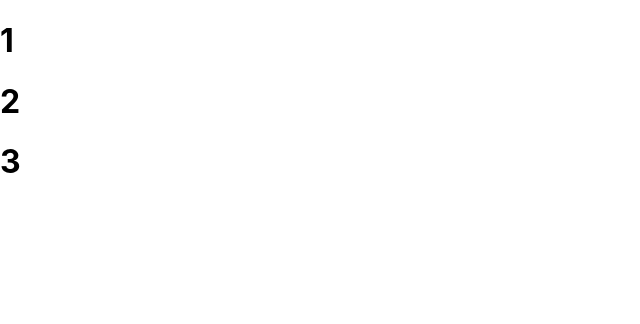
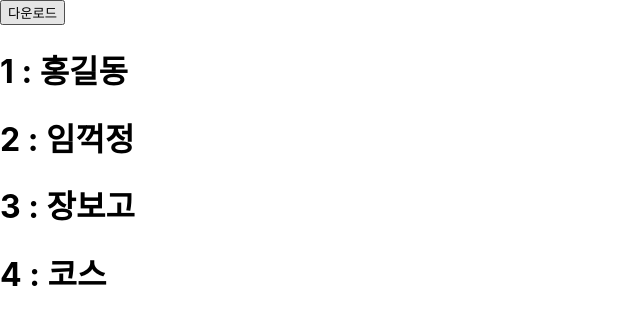
Before and after one commit to hanej93/react-springboot, a React (Create React App) app: page / in a window 1280 px wide. Shown: the top 324 px of the page, without its empty margins (0-640 px from the left). Built offline with nearby package versions, Linux system fonts and the light colour scheme.

Commit message:
react useState() 연습

```diff
--- a/src/App.js
+++ b/src/App.js
@@ -1,5 +1,6 @@
-import logo from './logo.svg';
 import './App.css';
+import { useState } from 'react';
+import Sub from './Sub';
 
 // 0. React 엔진 - 데이터 변경 감지에서 UI 그려주는!!
 // 1. 실행과정(index.html) -> SPA(Single Page Application)
@@ -15,13 +16,37 @@ import './App.css';
 //      - 라이브러리 사용(부트스트랩, component-styled)
 
 function App() {
-  let list = [1, 2, 3];
+  console.log('앱 실행됨');
+
+  const [num, setNum] = useState(5);
+
+  let sample = [
+    { id: 1, name: '홍길동' },
+    { id: 2, name: '임꺽정' },
+    { id: 3, name: '장보고' },
+    { id: 4, name: '코스' },
+  ];
+
+  const [users, setUsers] = useState(sample); // 레퍼런스 변경되야 동작!!
+
+  const download = () => {
+    //fetch().then().then()
+    setUsers([...sample, { id: num, name: '조자룡' }]);
+    setNum(num + 1);
+  };
+
+  // 랜더링 시점 = 상태값 변경
   return (
     <>
       <div>
-        {list.map((n) => (
-          <h1>{n}</h1>
-        ))}
+        <button onClick={download}>다운로드</button>
+        {users.map((u) => {
+          return (
+            <h1>
+              {u.id} : {u.name}
+            </h1>
+          );
+        })}
       </div>
     </>
   );
--- /dev/null
+++ b/src/Sub.js
@@ -0,0 +1,13 @@
+import React from 'react';
+
+const Sub = () => {
+  // 함수 제공!!
+
+  return (
+    <div>
+      <h1>Sub입니다.</h1>
+    </div>
+  );
+};
+
+export default Sub;
```
